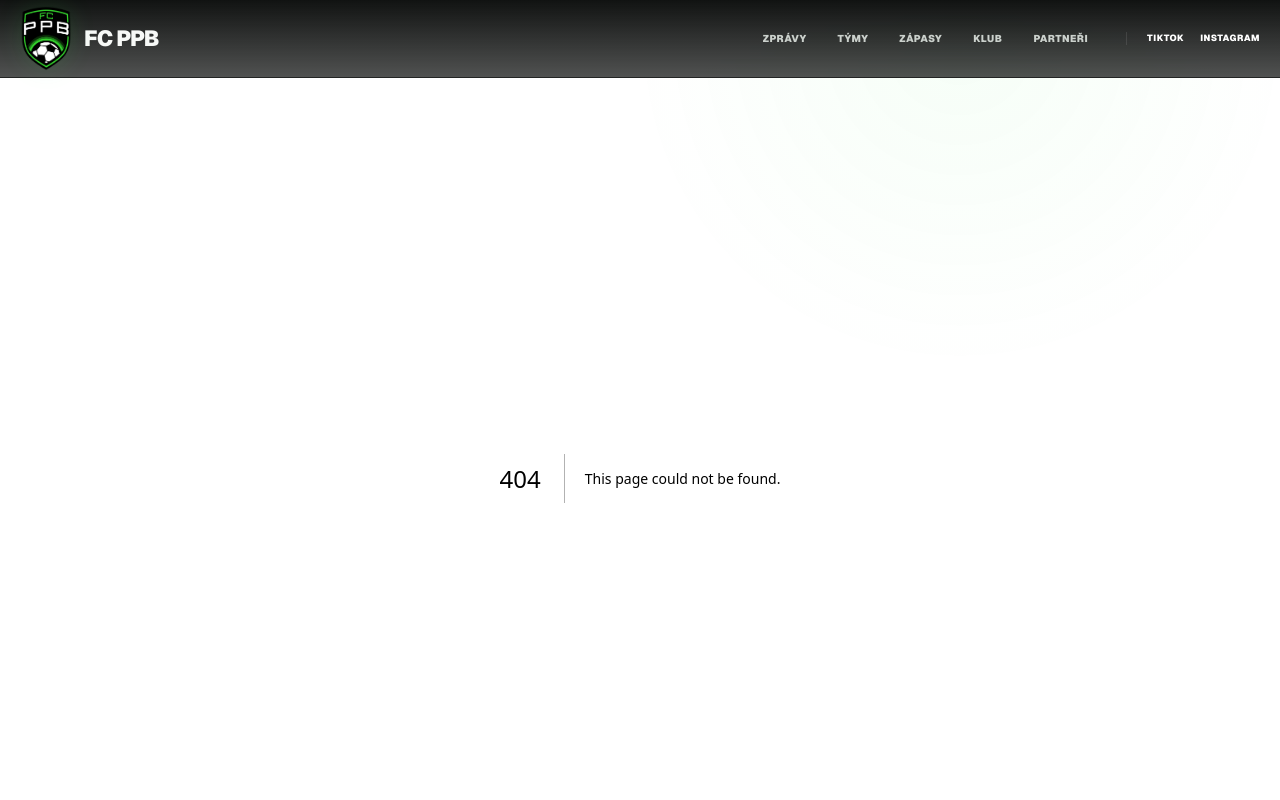
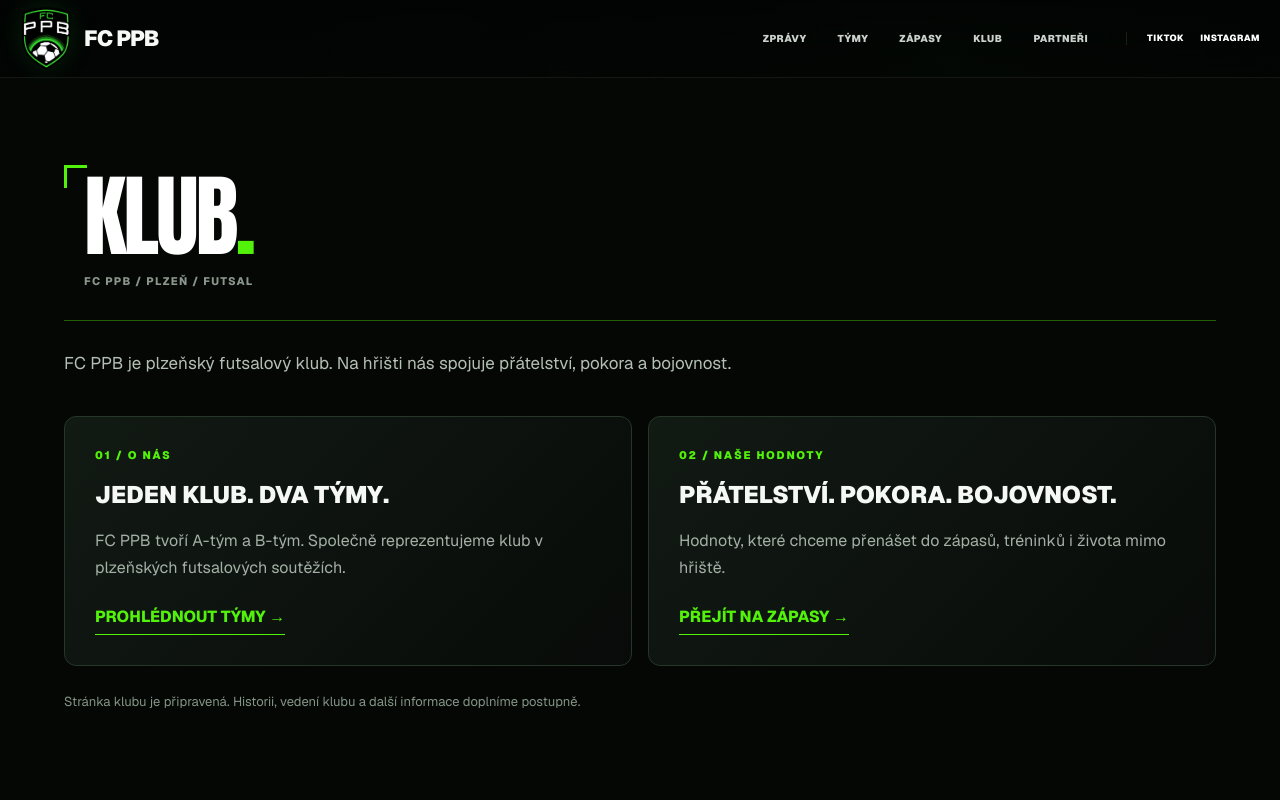
Before and after one commit to BluDeStudio/fcppbweb, a Next.js app: page /klub in a window 1280 px wide. Before the commit this address had no page. Shown: the top 800 px of the page. Built offline with nearby package versions, Linux system fonts and the light colour scheme.

Commit message:
Sjednoceni nadpisu a nove stranky Klub a Partneri

```diff
--- /dev/null
+++ b/app/klub/page.module.css
@@ -0,0 +1 @@
+ .page{min-height:100vh;background:#050705;color:#f5f8f5}.shell{max-width:1200px;margin:0 auto;padding:55px 24px 110px}.lead{font-size:17px;line-height:1.75;color:#b4c0b6;max-width:770px;margin:0 0 38px}.grid{display:grid;grid-template-columns:repeat(2,minmax(0,1fr));gap:16px}.panel{padding:30px;border:1px solid #263629;background:linear-gradient(135deg,#121a14,#080b09);border-radius:12px}.panel h2{font-size:24px;margin:0 0 14px;font-weight:900}.panel p{line-height:1.7;color:#a4b0a6;margin:0}.tag{display:block;color:#53f20a;font-size:11px;font-weight:900;letter-spacing:.16em;margin-bottom:13px}.link{display:inline-flex;margin-top:24px;color:#53f20a;font-weight:800;text-decoration:none;border-bottom:1px solid #53f20a;padding-bottom:5px}.link:hover{color:white}.notice{margin-top:26px;color:#849587;font-size:13px;line-height:1.6}@media(max-width:680px){.shell{padding:30px 15px 80px}.grid{grid-template-columns:1fr}.panel{padding:24px}.lead{font-size:15px}}
--- /dev/null
+++ b/app/klub/page.tsx
@@ -0,0 +1,15 @@
+import Link from "next/link";
+import PageHeading from "@/components/PageHeading";
+import styles from "./page.module.css";
+export const metadata = { title: "Klub | FC PPB", description: "Informace o futsalovém klubu FC PPB Plzeň." };
+export default function KlubPage() {
+  return <main className={styles.page}><div className={styles.shell}>
+    <PageHeading title="KLUB" subtitle="FC PPB / PLZEŇ / FUTSAL" />
+    <p className={styles.lead}>FC PPB je plzeňský futsalový klub. Na hřišti nás spojuje přátelství, pokora a bojovnost.</p>
+    <div className={styles.grid}>
+      <section className={styles.panel}><span className={styles.tag}>01 / O NÁS</span><h2>JEDEN KLUB. DVA TÝMY.</h2><p>FC PPB tvoří A-tým a B-tým. Společně reprezentujeme klub v plzeňských futsalových soutěžích.</p><Link className={styles.link} href="/tymy">PROHLÉDNOUT TÝMY →</Link></section>
+      <section className={styles.panel}><span className={styles.tag}>02 / NAŠE HODNOTY</span><h2>PŘÁTELSTVÍ. POKORA. BOJOVNOST.</h2><p>Hodnoty, které chceme přenášet do zápasů, tréninků i života mimo hřiště.</p><Link className={styles.link} href="/zapasy">PŘEJÍT NA ZÁPASY →</Link></section>
+    </div>
+    <p className={styles.notice}>Stránka klubu je připravená. Historii, vedení klubu a další informace doplníme postupně.</p>
+  </div></main>;
+}
--- /dev/null
+++ b/app/partneri/page.module.css
@@ -0,0 +1 @@
+ .page{min-height:100vh;background:#050705;color:#f5f8f5}.shell{max-width:1200px;margin:0 auto;padding:55px 24px 110px}.lead{font-size:17px;line-height:1.75;color:#b4c0b6;max-width:770px;margin:0 0 38px}.grid{display:grid;grid-template-columns:repeat(2,minmax(0,1fr));gap:16px}.panel{padding:30px;border:1px solid #263629;background:linear-gradient(135deg,#121a14,#080b09);border-radius:12px}.panel h2{font-size:24px;margin:0 0 14px;font-weight:900}.panel p{line-height:1.7;color:#a4b0a6;margin:0}.tag{display:block;color:#53f20a;font-size:11px;font-weight:900;letter-spacing:.16em;margin-bottom:13px}.link{display:inline-flex;margin-top:24px;color:#53f20a;font-weight:800;text-decoration:none;border-bottom:1px solid #53f20a;padding-bottom:5px}.link:hover{color:white}.notice{margin-top:26px;color:#849587;font-size:13px;line-height:1.6}@media(max-width:680px){.shell{padding:30px 15px 80px}.grid{grid-template-columns:1fr}.panel{padding:24px}.lead{font-size:15px}}
--- /dev/null
+++ b/app/partneri/page.tsx
@@ -0,0 +1,15 @@
+import Link from "next/link";
+import PageHeading from "@/components/PageHeading";
+import styles from "./page.module.css";
+export const metadata = { title: "Partneři | FC PPB", description: "Partneři a podpora futsalového klubu FC PPB Plzeň." };
+export default function PartneriPage() {
+  return <main className={styles.page}><div className={styles.shell}>
+    <PageHeading title="PARTNEŘI" subtitle="SPOLUPRÁCE / PODPORA / FC PPB" />
+    <p className={styles.lead}>Za každým klubem stojí lidé a firmy, kteří mu pomáhají růst. Tady bude prostor pro prezentaci partnerů FC PPB.</p>
+    <div className={styles.grid}>
+      <section className={styles.panel}><span className={styles.tag}>01 / PARTNEŘI KLUBU</span><h2>NAŠI PARTNEŘI</h2><p>Připravujeme přehled klubových partnerů a jejich prezentaci. Loga a odkazy doplníme podle potvrzených podkladů.</p></section>
+      <section className={styles.panel}><span className={styles.tag}>02 / SPOLUPRÁCE</span><h2>BUĎTE SOUČÁSTÍ FC PPB.</h2><p>Podpora klubu pomáhá vytvářet zázemí pro tréninky, zápasy a další klubové aktivity.</p><Link className={styles.link} href="/klub">POZNAT NÁŠ KLUB →</Link></section>
+    </div>
+    <p className={styles.notice}>Stránka je funkční. Konkrétní nabídku partnerství, loga a kontaktní formulář připravíme v další fázi.</p>
+  </div></main>;
+}
--- a/app/tymy/TeamsClient.tsx
+++ b/app/tymy/TeamsClient.tsx
@@ -8,6 +8,7 @@ import {
 } from "react";
 
 import styles from "./Teams.module.css";
+import PageHeading from "@/components/PageHeading";
 
 export type SquadTeam =
   | "a"
@@ -650,22 +651,8 @@ export default function TeamsClient({
           aria-hidden="true"
         />
 
-        <div
-          className={
-            styles.heroInner
-          }
-        >
-          <span>
-            FC PPB · FUTSAL PLZEŇ
-          </span>
-
-          <h1>
-            TÝMY.
-          </h1>
-
-          <p>
-            SOUPISKA · STATISTIKY · VÝKONY
-          </p>
+        <div className={styles.heroInner}>
+          <PageHeading title="TÝMY" subtitle="SOUPISKA / STATISTIKY / VÝKONY" compact />
         </div>
       </section>
 
--- a/app/zapasy/MatchesClient.tsx
+++ b/app/zapasy/MatchesClient.tsx
@@ -4,6 +4,7 @@ import { useEffect, useMemo, useState } from "react";
 import Link from "next/link";
 import type { SeasonMatch } from "@/services/apf/getSeasonMatches";
 import styles from "./Matches.module.css";
+import PageHeading from "@/components/PageHeading";
 
 type Row = SeasonMatch & { detailId: string | null };
 type Filter = "all" | "played" | "upcoming";
@@ -32,8 +33,7 @@ export default function MatchesClient({ matches, season }: { matches: Row[]; sea
   };
   const visible = useMemo(() => matches.filter(m => m.team === team && (filter === "all" || (filter === "played" ? m.homeScore !== null : m.homeScore === null))).sort((a,b) => a.sortDate.localeCompare(b.sortDate)), [matches, team, filter]);
   return <main className={styles.page}><div className={styles.shell}>
-    <h1 className={styles.title}>ZÁPASY<span>.</span></h1>
-    <p className={styles.intro}>PŘEHLED ZÁPASŮ <span className={styles.separator}>/</span> SEZÓNA {season} <span className={styles.separator}>/</span> {team === "A" ? "1. B TŘÍDA" : "2. B TŘÍDA"}</p>
+    <PageHeading title="ZÁPASY" subtitle={`PŘEHLED ZÁPASŮ / SEZÓNA ${season} / ${team === "A" ? "1. B TŘÍDA" : "2. B TŘÍDA"}`} />
     <div className={styles.toolbar}>
       <div className={styles.tabs} aria-label="Výběr týmu">
         {(["A", "B"] as const).map(t => <button key={t} type="button" className={team === t ? styles.active : ""} onClick={() => updateSelection(t, filter)}>{t}-TÝM</button>)}
--- /dev/null
+++ b/components/PageHeading.module.css
@@ -0,0 +1,6 @@
+.heading{position:relative;width:100%;padding:38px 0 30px;margin-bottom:28px;border-bottom:1px solid rgba(83,242,10,.38)}
+.heading:before{content:"";position:absolute;left:0;top:32px;width:23px;height:23px;border-left:3px solid #53f20a;border-top:3px solid #53f20a}
+.headingText{padding-left:20px}.heading h1{font-family:Impact,"Arial Narrow",Arial,sans-serif;font-size:clamp(48px,8vw,90px);font-weight:900;line-height:1;letter-spacing:-.035em;color:#fff;margin:0}
+.heading h1 span{color:#53f20a}.heading p{margin:12px 0 0;color:#8b978d;font-size:11px;letter-spacing:.12em;font-weight:800;text-transform:uppercase}
+.compact{margin-bottom:0;border-bottom:0;padding:30px 0 25px}.compact:before{top:25px}
+@media(max-width:650px){.heading{padding:26px 0 22px}.heading:before{top:21px;width:16px;height:16px}.headingText{padding-left:16px}.heading h1{font-size:clamp(44px,13vw,65px)}.heading p{font-size:9px;line-height:1.6}.compact:before{top:20px}}
--- /dev/null
+++ b/components/PageHeading.tsx
@@ -0,0 +1,10 @@
+import styles from "./PageHeading.module.css";
+
+type Props = { title: string; subtitle?: string; compact?: boolean };
+export default function PageHeading({ title, subtitle, compact = false }: Props) {
+  return <header className={`${styles.heading} ${compact ? styles.compact : ""}`}>
+    <div className={styles.headingText}><h1>{title}<span>.</span></h1>
+      {subtitle && <p>{subtitle}</p>}
+    </div>
+  </header>;
+}
```
